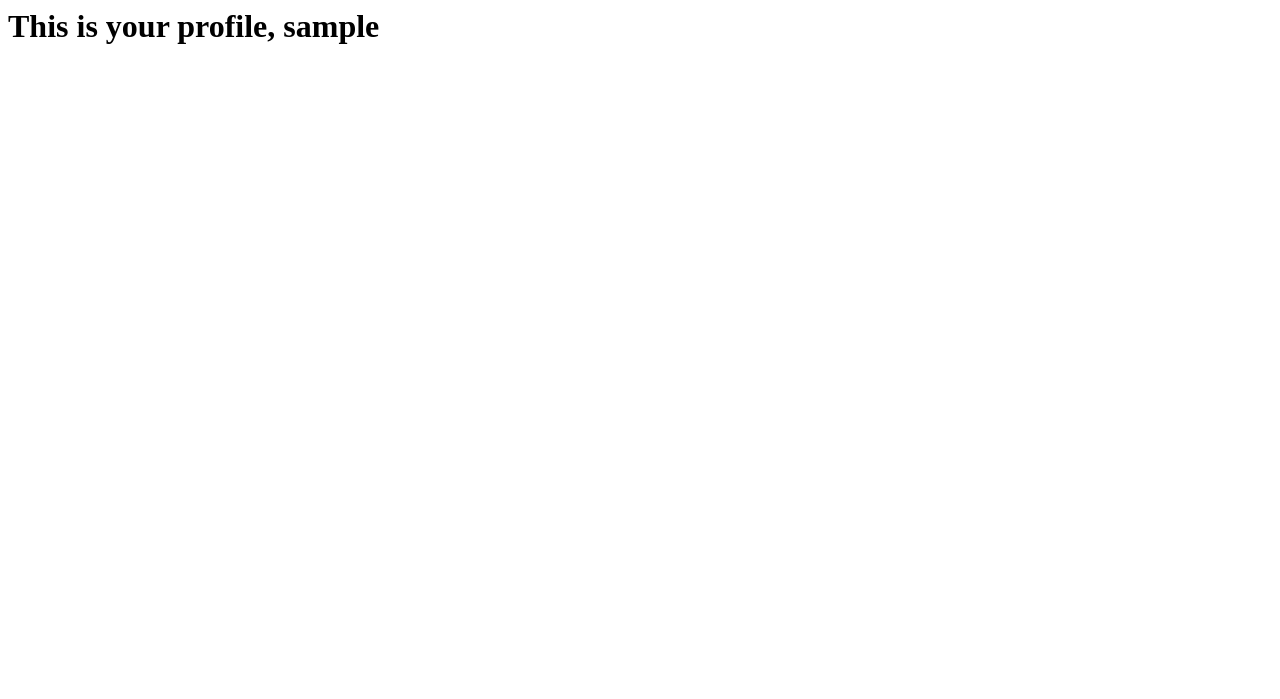
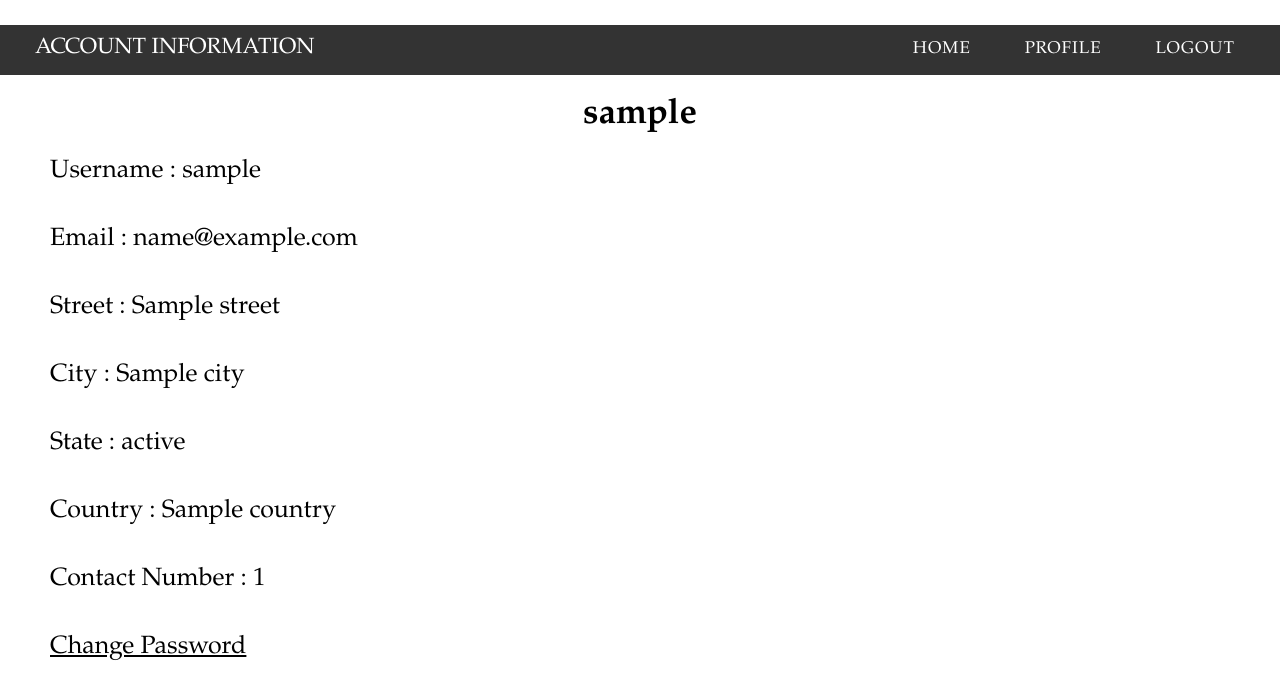
Before and after one commit to Sudarshan-Kulkarni/BookShelf_DBMS, a Flask app: template app/templates/user_profile.html in a window 1280 px wide. Shown: the top 699 px of the page. Run offline with Flask 2, Linux system fonts and the light colour scheme; the template is opened without the code that fills it: most values are stand-ins (such as "Sample title", 1, 10 or a date in 2020).

Commit message:
user profile page partially over

```diff
--- a/app/routes.py
+++ b/app/routes.py
@@ -8,6 +8,7 @@ app.config['SECRET_KEY'] = "YOU-WILL-NEVER-GUESS-THIS"
 #create_db()
 
 User_Data = None
+#0:UID , 1:name , 2:street , 3: city , 4:state , 5:country , 6:contact_no , 7:email , 8:password
 
 # @app.route('/home')
 # def home():
@@ -86,26 +87,32 @@ def lend_book():
 def read_book():
     return render_template('reading_section.html',username = User_Data[1])
 
-
-
+#User Profile Page
+#-----------------------------------------------------------------------------------------------------------------------------------------------------------------
 @app.route('/user_profile',methods = ['GET','POST'])
 def display_profile():
-    return render_template('/user_profile.html',username = User_Data[1])
+    return render_template('user_profile.html',username = User_Data[1],email=User_Data[7],street=User_Data[2],city=User_Data[3],state=User_Data[4],country=User_Data[5],contact_number=User_Data[6],msg = None)
 
 @app.route('/change_password',methods = ['GET','POST'])
+def get_new_password():
+    return render_template('change_password.html')
+
+@app.route('/alter_password', methods = ['POST'])
 def change_password():
+    global User_Data
     old_password = request.form['old_password']
     new_password = request.form['new_password']
-    confirm_password = request.form['confirm_password']
+    confirm_password = request.form['Confirm_password']
 
     #checking if the old password entered is right
-    if old_password==User_Data[8]:
-        if old_password==new_password:
+    if old_password == User_Data[8]:
+        if old_password == new_password:
             return render_template('change_password.html',msg1 = 'Enter a new password')
         elif confirm_password!=new_password:
-            return render_template('change_password.html',msg2 = 'Passwords don\'t match')
+            return render_template('change_password.html',msg1 = 'Passwords don\'t match')
         else:
-            update_password(User_Data)
-            return render_template('user_profile.html',msg3 = 'Password successfully updated')
+            update_password(User_Data,new_password)
+            return render_template('user_profile.html',username = User_Data[1],email=User_Data[7],street=User_Data[2],city=User_Data[3],state=User_Data[4],country=User_Data[5],contact_number=User_Data[6],msg = "Password updated succesfully")
+            #return render_template('user_home.html',username = User_Data[1])
     else:
-        return render_template('user_profile.html',msg4= 'Wrong password')
+        return render_template('change_password.html',msg1 = 'Wrong password')
--- a/app/templates/login.html
+++ b/app/templates/login.html
@@ -134,7 +134,6 @@
                 <br>
                 {% endif %}
                 <br>
-                <br>
                 <a href = "/signup">Register now</a>
                 <br>
                 <button type="submit" style='margin-right:16px'>Sign In</button>
--- a/app/templates/user_profile.html
+++ b/app/templates/user_profile.html
@@ -1,9 +1,118 @@
 <html>
     <head>
-        <title>Hello</title>
+        <title>User Account</title>
+        <style type="text/css">
+               *
+                {
+                    margin:0;
+                    padding:0;
+                    -webkit-box-sizing: border-box;
+                    -moz-box-sizing: border-box;
+                    box-sizing: border-box;
+                    font-family: Palatino, "Palatino LT STD", "Palatino Linotype", "Book Antiqua", Georgia, serif;
+                }
+                body
+                {
+                    -webkit-background-size:cover;
+                    background-position:center center;
+                    height:100vh;
+                    background:#fff
+                    background-size:cover;
+
+                }
+                .menu-area li a
+                {
+                    text-decoration:none;
+                    color:#fff;
+                    letter-spacing:1px;
+                    text-transform: uppercase;
+                    display:block;
+                    padding:0 25px;
+                    font-size:17px;
+                    line-height:30px;
+                    position: relative;
+                    z-index: 1;
+                }
+                .menu-area li
+                {
+                    list-style:none;
+                    display:inline-block;
+                }
+                .custom-padding
+                {
+                    padding-top:25px;
+                }
+                nav
+                {
+                    position:relative;
+                    padding:10px 20px 10px 10px;
+                    text-align:right;
+                    z-index:1;
+                    background:#333;
+                    margin:0 auto;
+                    width:calc(100% -60px);
+                }
+                .logo
+                {
+                    width:30%;
+                    float:left;
+                    text-transform:uppercase;
+                    color:#fff;
+                    font-size:22px;
+                    text-align:left;
+                    padding-left:2%;
+                }
+                .menu-area li a:hover
+                {
+                    background:tomato;
+                    color:#fff;
+                }
+                h1
+                {
+                    margin:20px;
+                    text-align:center;
+                    font-size:35px;
+                }
+                p
+                {
+                    font-size:25px;
+                    padding:0 50px;
+
+                }
+                .link
+                {
+
+                    color:black;
+                    font-size:25px;
+                    padding:0 50px;
+                }
+
+        </style>
     </head>
     <body>
-        <h1>This is your profile, {{username}}</h1>
-    </body>
-
+            <div class="custom-padding">
+                    <nav>
+                        <div class="logo">account information</div>
+                        <ul class="menu-area">
+                            <li><a href="#">Home</a></li>
+                            <li><a href="#">Profile</a></li>
+                            <li><a href="/login">Logout</a></li>
+                        </ul>
+                    </nav>
+                </div>
+                <div>
+                    <h1>{{username}}</h1>
+                    <p>Username : {{username}}</p><br><br>
+                    <p>Email : {{email}}</p><br><br>
+                    <p>Street : {{street}}</p><br><br>
+                    <p>City : {{city}}</p><br><br>
+                    <p>State : {{state}}</p><br><br>
+                    <p>Country : {{country}}</p><br><br>
+                    <p>Contact Number : {{contact_number}}</p><br><br>
+                    <a href="/change_password" class="link" >Change Password</a><br>
+                    {%if msg%}
+                    <small style = "color:green;">{{ msg }}</small>
+                    {%endif%}
+                </div>
+       </body>
 </html>
```
Also changed, not shown: app/queries.py (+8 -2 lines), app/templates/change_password.html (added, +67 -0 lines), bookshelf_database.db.
